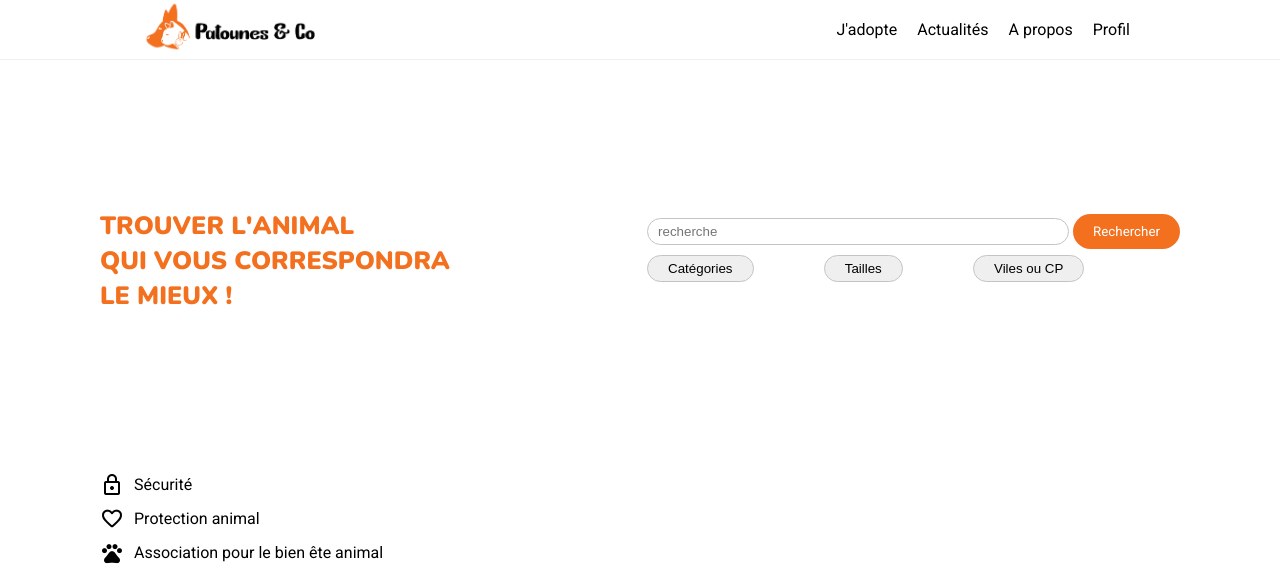
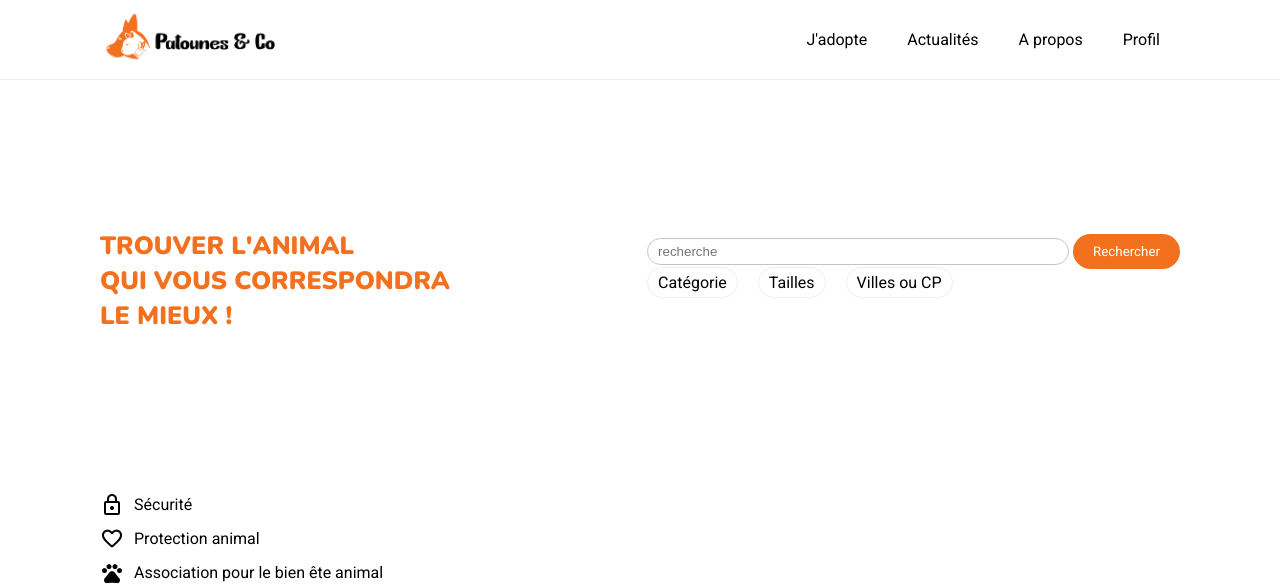
Before and after one commit to Thomas-FAGOT/Patounes_Co, a Django app: page / in a window 1280 px wide. Shown: the top 586 px of the page. Run offline with Django 4.2, Linux system fonts and the light colour scheme.

Commit message:
modif nav bar V2

```diff
--- a/Patounes_Co/listings/static/listings/styles.css
+++ b/Patounes_Co/listings/static/listings/styles.css
@@ -1,58 +1,61 @@
 @import url('reset.css');
 @import url('https://fonts.googleapis.com/css2?family=Nunito:wght@1000&family=Roboto&display=swap');
 
+/* ------------ Générale ------------ */
 body{
     font-family: 'Roboto', sans-serif;
 }
-
-/* Début Nav Bar */
-
 a {
     text-decoration: none;
     color: black;
 }
-
-.nav {
-    margin: 0 auto;
-    width: 1000px;
-    display: flex;
-    justify-content: space-between;
-}
-
-.nav img{
-    width: 175px;
-}
-
 header {
     border-bottom: 1px solid #eee;
 }
-
-header ul {
+.bouton{
+    color: white;
+    font-family: 'Roboto', sans-serif;
+    background-color: #F3701F;
+    border: none;
+    padding: 10px 20px;
+    border-radius: 20px;
+}
+/* Début Nav Bar */
+nav{
     display: flex;
+    justify-content: space-between;
+    margin: 10px 100px ;
+}
+nav img{
+    width: 175px;
+}
+nav #niveau-1{
+    display: flex;
+    flex-direction: row;
     align-items: center;
 }
-
-header li {
+nav li {
     margin: 10px;
 }
-
-header li a:hover {
-    background-color: #F3701F;
-    color: white;
-}
-
-.sub-menu {
+#niveau-2 {
     display: none;
     position: absolute;
+    top: 55px;
+    right: 50px;
     background-color: white;
     border-radius: 20px;
     border: 1px solid #eee;
+    padding: 10px;
+}
+nav li{
+    padding: 10px;
 }
 
-header li:hover .sub-menu{
+nav li:hover #niveau-2{
     display: flex;
     flex-direction: column;
 }
+
 /* Fin Nav Bar */
 
 /* ---------------------------------------------------------------------------------- */
@@ -106,34 +109,29 @@ header li:hover .sub-menu{
 
 /* Début filtres searchBar */
 
-#menuAccordeon{
+#filtre {
     display: flex;
-    flex-direction: row;
-    justify-content: space-between;
-    font-family: 'Roboto', sans-serif;
-    margin-right: 17%;
 }
 
-#menuAccordeon ul {
-    background-color: #F3701F;
+#filtre a {
+    margin-right: 20px;
+    background-color: white;
+    border-radius: 20px;
+    border: 1px solid #eee;
+    padding: 5px 10px;
 }
 
-#menuAccordeon li li {
-    max-height:0;
-    overflow: hidden;
-    transition: all .5s;
+#filtre li:hover .sub-menu{
+    display: flex;
+    flex-direction: column;
 }
 
-#menuAccordeon li:hover li {
-    max-height: 15em;
-}
-
-#menuAccordeon button {
-    color:  black;
-    border: solid 0.5px rgb(196, 196, 196);
-    border-radius: 15px;
-    padding: 5px 20px;
-    margin-right: 5px;
+.sub-menu {
+    display: none;
+    position: absolute;
+    background-color: white;
+    border-radius: 20px;
+    border: 1px solid #eee;
 }
 
 .information{
--- a/Patounes_Co/listings/templates/listings/accueil.html
+++ b/Patounes_Co/listings/templates/listings/accueil.html
@@ -20,9 +20,10 @@
         <div class="searchBar">
             <input type="text" placeholder="recherche">
             <button type="submit" id="submit">Rechercher</button>
-            <ul id="menuAccordeon">
-                <li><button>Catégories</button>
-                <ul>
+            <ul id="filtre">
+                <li class="filtre">
+                    <a href="#">Catégorie</a>
+                    <ul class="sub-menu">
                         <!--Boucle sur toute les catégorie d'annimaux en base-->
                         <li>âne</li>
                         <li>Chient</li>
@@ -30,16 +31,18 @@
                         <li>Cochon</li>
                     </ul>
                 </li>
-                <li><button>Tailles</button>
-                    <ul>
+                <li class="filtre">
+                    <a href="#">Tailles</a>
+                    <ul class="sub-menu">
                         <!--Boucle sur toute les tailles d'annimaux en base-->
                         <li>Petit</li>
                         <li>Moyen</li>
                         <li>Grand</li>
                     </ul>
                 </li>
-                <li><button>Viles ou CP</button>
-                    <ul>
+                <li class="filtre">
+                    <a href="#">Villes ou CP</a>
+                    <ul class="sub-menu">
                         <!--Boucle sur toute les villes ou CP en base-->
                     </ul>
                 </li>
--- a/Patounes_Co/listings/templates/listings/base.html
+++ b/Patounes_Co/listings/templates/listings/base.html
@@ -1,7 +1,7 @@
 {% load static %}
 
 <!DOCTYPE html>
-<html lang="en">
+<html lang="fr">
 <head>
     <meta charset="UTF-8">
     <meta http-equiv="X-UA-Compatible" content="IE=edge">
@@ -12,20 +12,20 @@
 </head>
 <body>
     <header>
-        <nav class="nav">
-            <a href="http://127.0.0.1:8000" id="test"><img src="{% static 'images/Logo.png'%}" alt="Logo Patounes & Co"></a>
-            <ul>
+        <nav>
+            <a href="http://127.0.0.1:8000" id="logo"><img src="{% static 'images/Logo.png'%}" alt="Logo Patounes & Co"></a>
+            <ul id="niveau-1">
                 <li><a href='http://127.0.0.1:8000/adopte/'>J'adopte</a></li>
                 <li><a href="http://127.0.0.1:8000/actualite/">Actualités</a></li>
                 <li><a href="http://127.0.0.1:8000/a propos/">A propos</a></li>
                 <li>
                     <a href="#">Profil</a>
-                    <ul class="sub-menu">
+                    <ul id="niveau-2">
                         <li><a href="#">Profil</a></li>
                         <li><a href="#">Notifications</a></li>
                         <li><a href="#">Favoris</a></li>
                         <li><a href="#">Réglages</a></li>
-                        <li><a href="http://127.0.0.1:8000/connexion/">Se connecter</a></li>
+                        <li><a href="http://127.0.0.1:8000/connexion/" class="bouton">Se connecter</a></li>
                     </ul>
                 </li>
             </ul>
```
Lines whose indentation alone changed are shown as unchanged.
